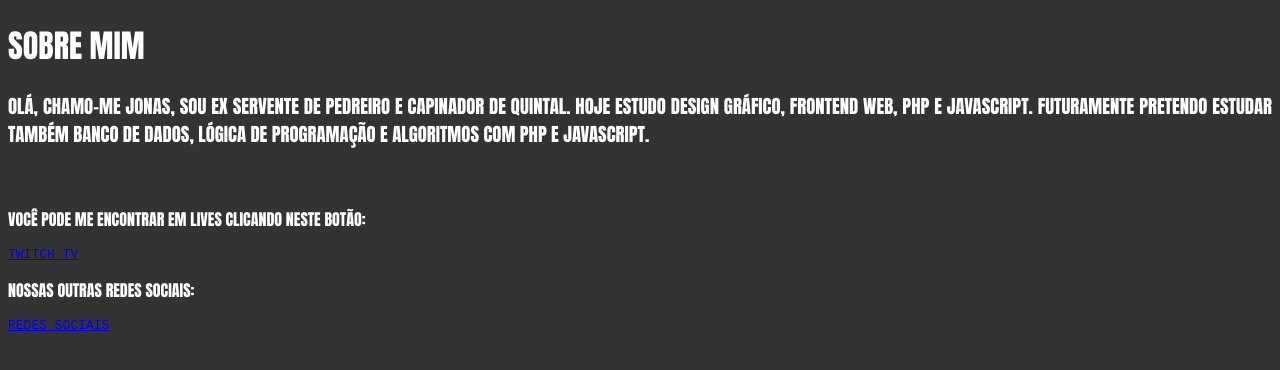
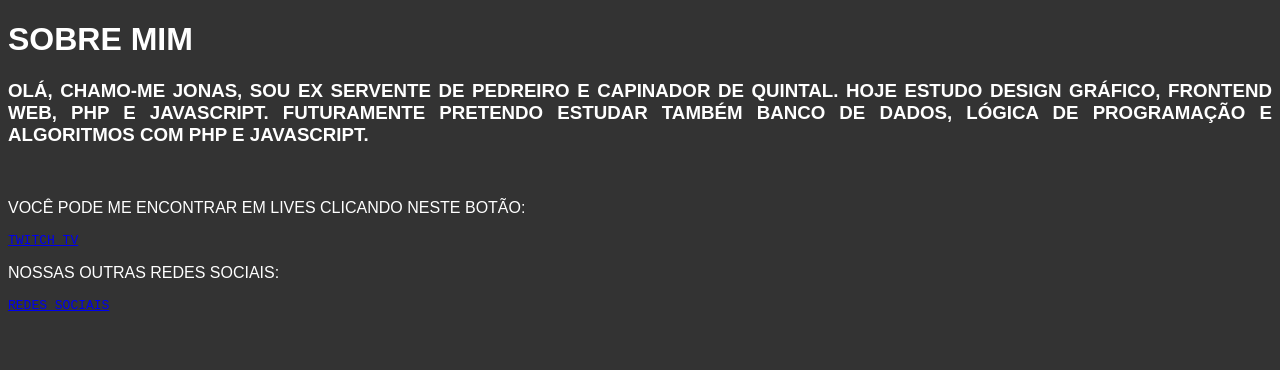
Before and after one commit to GamerCleanVic/JottaLPB, a plain HTML site: page index.html in a window 1280 px wide. Drawn offline with Linux system fonts and the light colour scheme.

Commit message:
Update index.html

```diff
--- a/index.html
+++ b/index.html
@@ -7,9 +7,11 @@
 body{
   background-color:#333;
   color:#fff;
-  font-family:"impact", sans-serif, Arial;
+  font-family:"montserrat", sans-serif, Arial;
 }
+h1{
 
+}
 </style>
 </head>
 <body>
```
